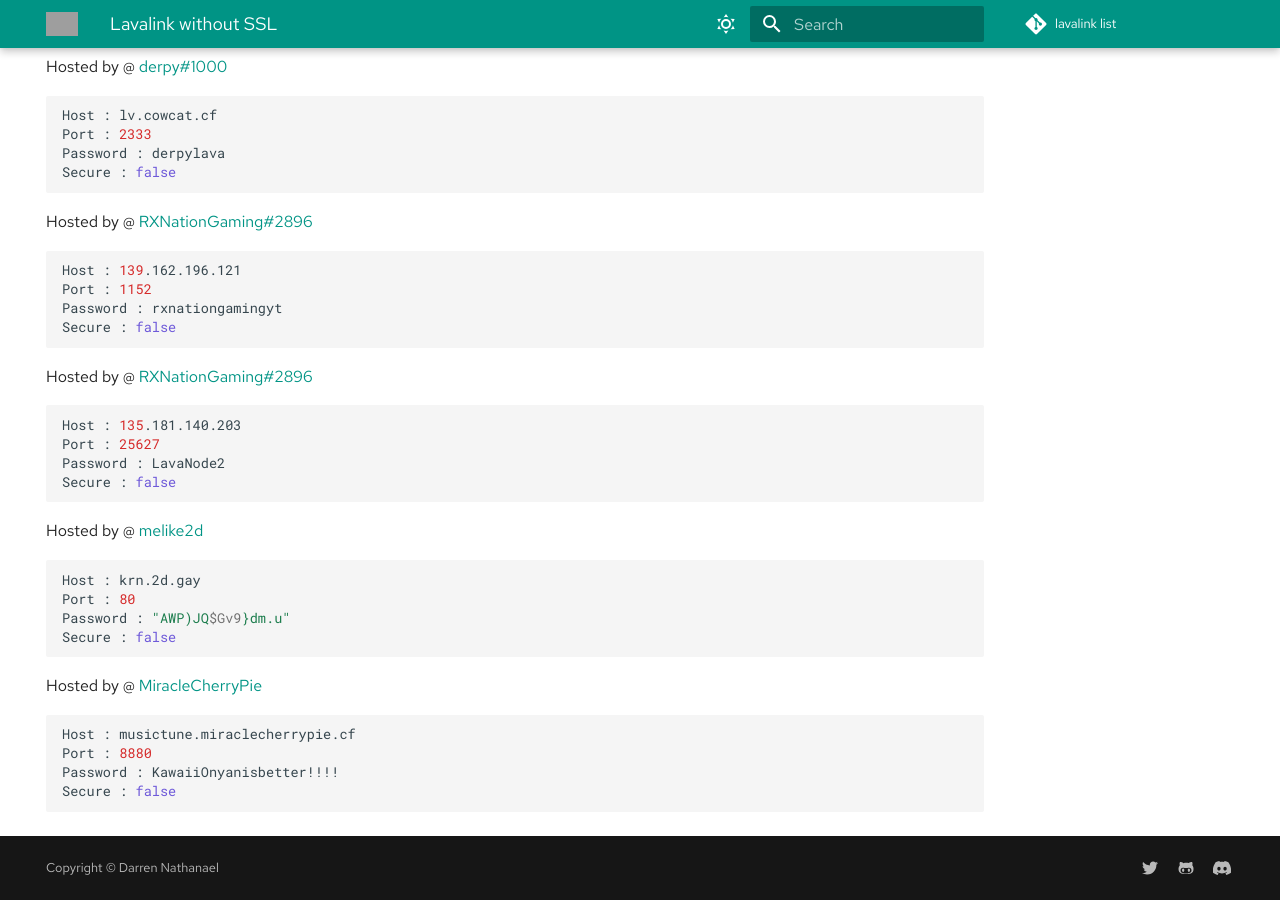
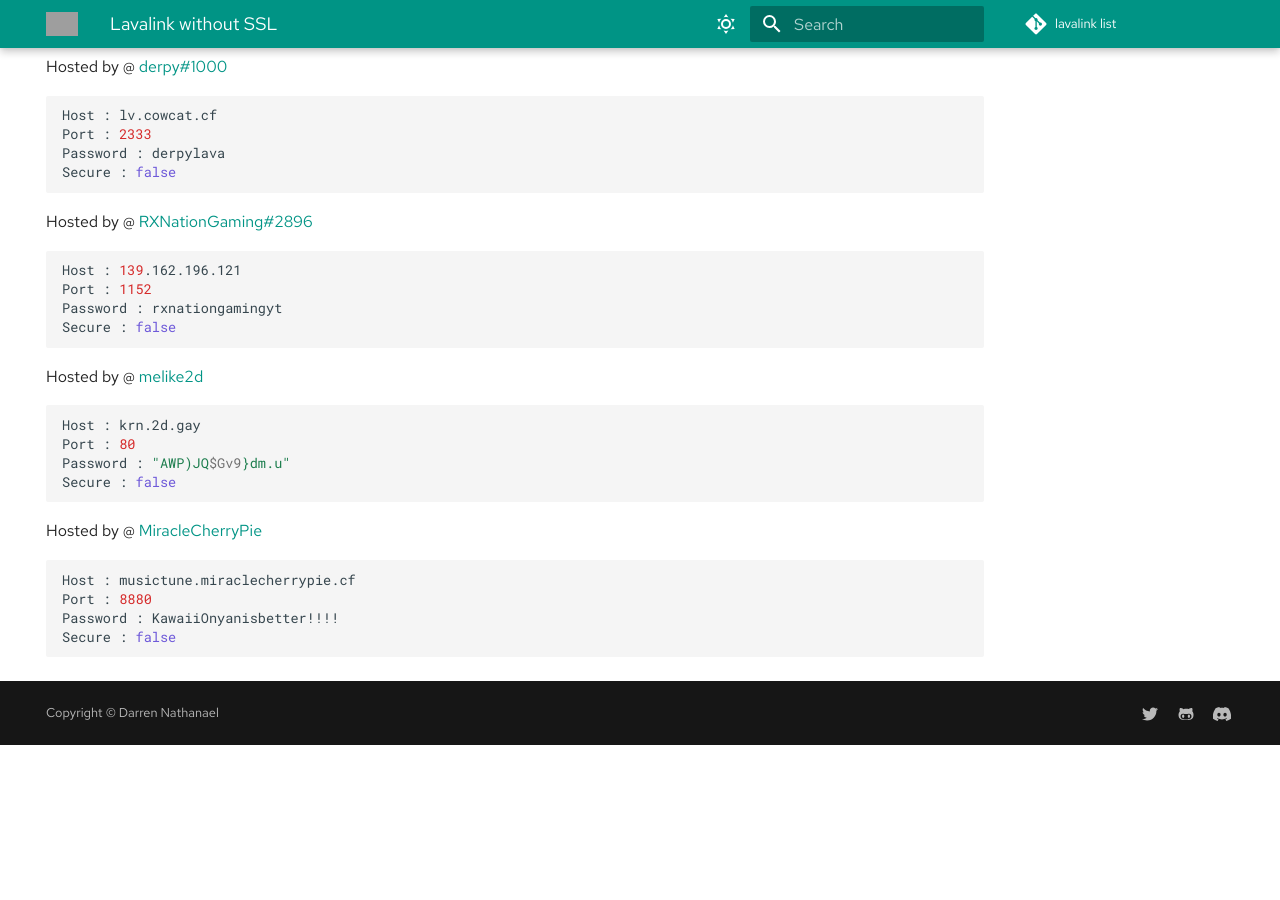
Before and after one commit to DarrenOfficial/lavalink-list, an MkDocs documentation site: the page built from docs/NoSSL/lavalink-without-ssl.md, in a window 1280 px wide and 900 px high, scrolled down 3113 px. Built offline with MkDocs 1.6.1 and Material for MkDocs 9.7.7, drawn with Linux system fonts in a browser that asks for light colours; comment, search, counter and statistics services are not loaded; after the commit the page ends 3858 px from its top, so only the background shows below that; grey boxes are pictures that could not be loaded.

Commit message:
Revert "New Lavalink + Fresh Server (#219)"
This reverts commit a1fd7f76b7c60dfd75e7c580b32c6bad4ed39d61.

````diff
--- a/docs/NoSSL/lavalink-without-ssl.md
+++ b/docs/NoSSL/lavalink-without-ssl.md
@@ -169,14 +169,6 @@ Password : rxnationgamingyt
 Secure : false
 ```
 
-Hosted by @ [RXNationGaming#2896](https://rxnationgaming.cf)
-```bash
-Host : 135.181.140.203
-Port : 25627
-Password : LavaNode2
-Secure : false
-```
-
 Hosted by @ [melike2d](https://2d.gay)
 ```bash
 Host : krn.2d.gay
````
